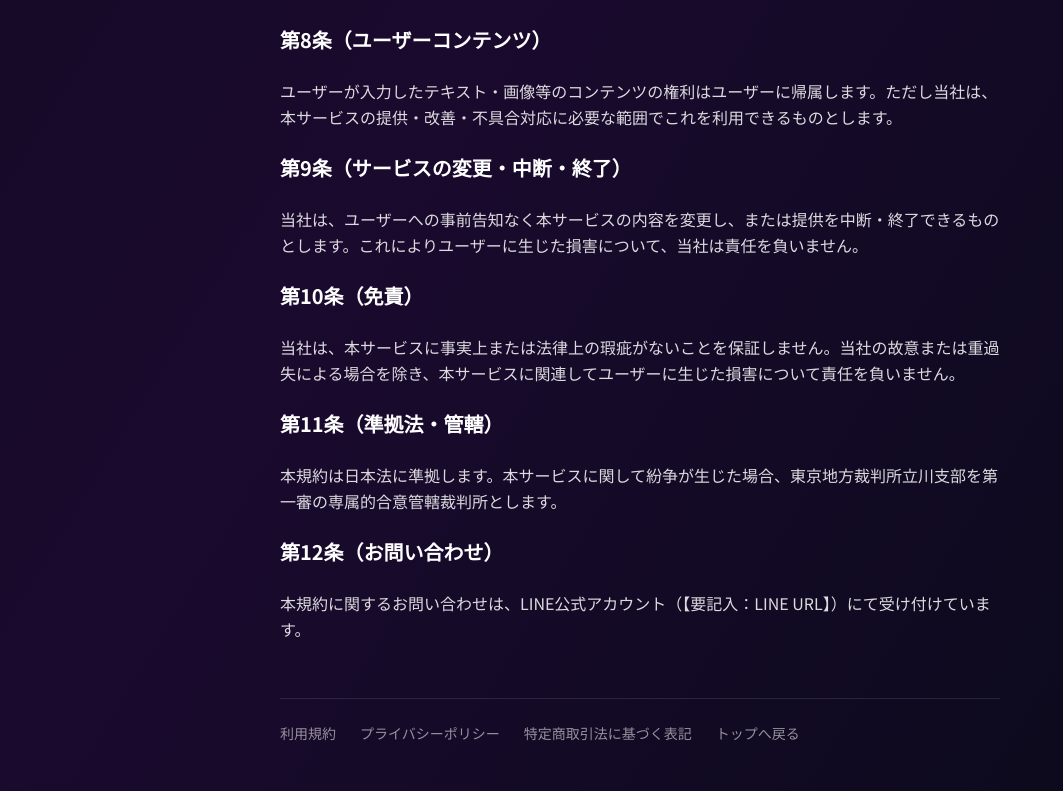
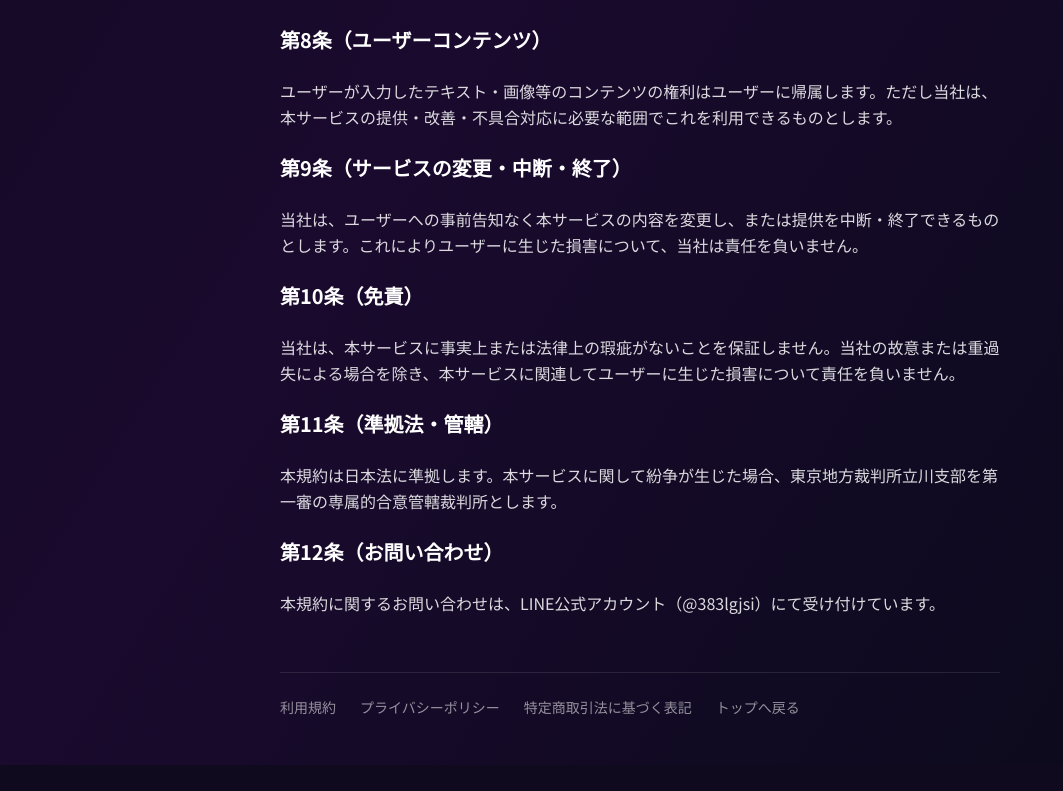
Before and after one commit to fujimoto40813952-cyber/ai-lover, a Next.js app: page /terms in a window 1280 px wide. Shown: the part 1288-2079 px from the top of the page, without its empty margins (0-1063 px from the left). After the commit the page ends 2053 px from the top, so only its background shows below. Built offline with nearby package versions, Linux system fonts and the light colour scheme.

Commit message:
Set LINE contact in terms

```diff
--- a/app/terms/page.tsx
+++ b/app/terms/page.tsx
@@ -49,7 +49,7 @@ export default function TermsPage() {
       <p>本規約は日本法に準拠します。本サービスに関して紛争が生じた場合、東京地方裁判所立川支部を第一審の専属的合意管轄裁判所とします。</p>
 
       <h2 className="text-xl font-semibold text-white">第12条（お問い合わせ）</h2>
-      <p>本規約に関するお問い合わせは、LINE公式アカウント（【要記入：LINE URL】）にて受け付けています。</p>
+      <p>本規約に関するお問い合わせは、LINE公式アカウント（@383lgjsi）にて受け付けています。</p>
     </LegalShell>
   )
 }
```
